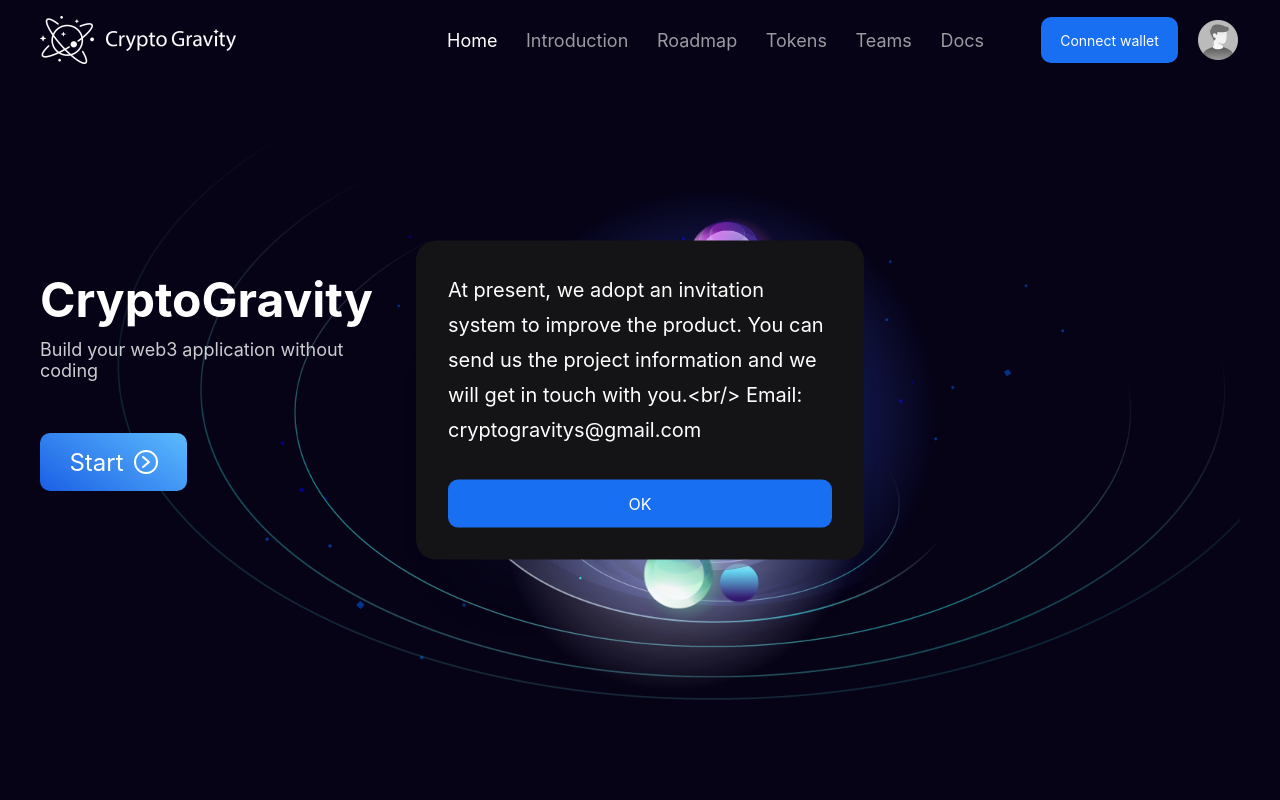
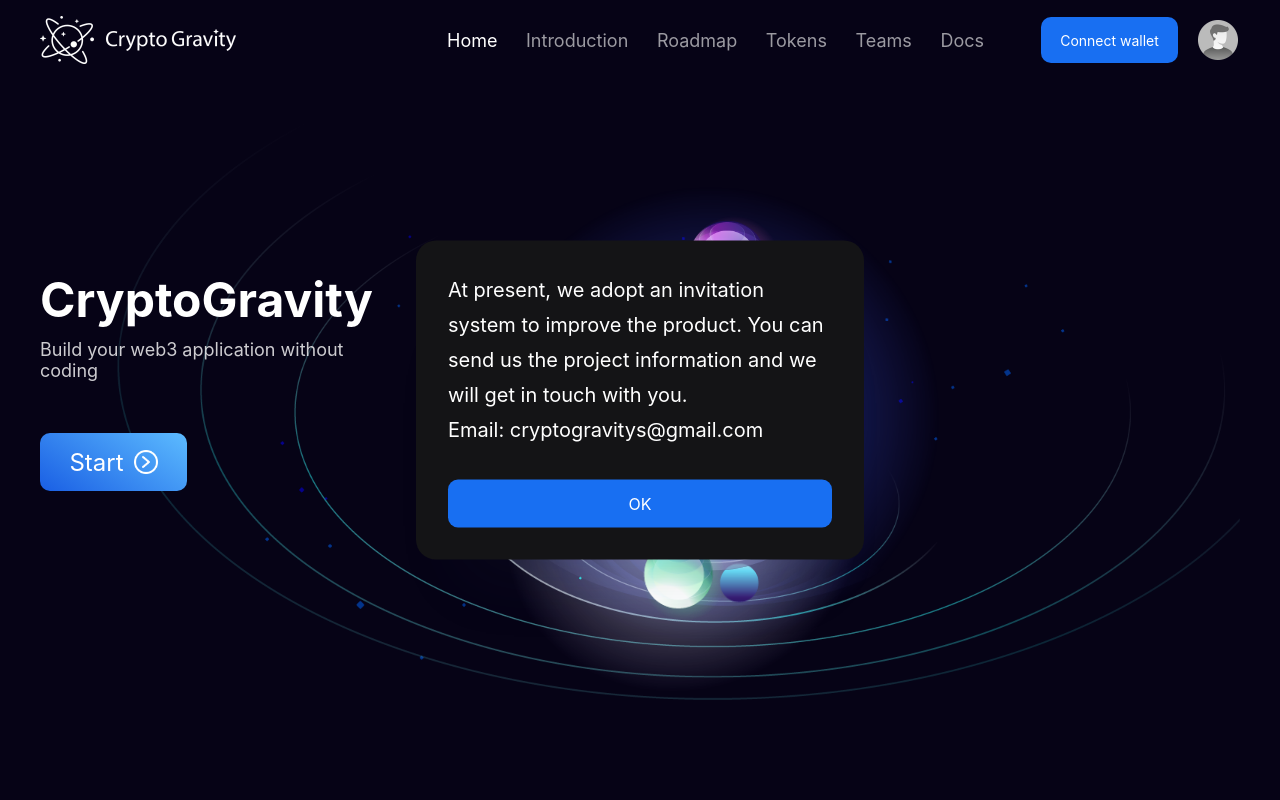
Before and after one commit to CryptoGravityDevelopGroup/websit-pc, a React app: page /#/ in a window 1280 px wide. Both pictures are taken after a click on the element "Start". Shown: the top 800 px of the page. Built offline with nearby package versions, Linux system fonts and the light colour scheme.

Commit message:
修改弹出框

```diff
--- a/src/components/footer/Footer.jsx
+++ b/src/components/footer/Footer.jsx
@@ -43,11 +43,11 @@ export function Footer() {
           </span>
         </span>
       </div>
-      <Dialog dialogStatus={developersDialogStatus} content='
-        <div style="text-align:center">
-          Currently only available to developers
-        </div>
-      '
+      <Dialog dialogStatus={developersDialogStatus} content={
+          <div style={{textAlign:'center'}}>
+            Currently only available to developers
+          </div>
+        }
         onClose={() => {
           setDevelopersDialogStatus(false)
         }}/>
--- a/src/pages/main/MainPage.jsx
+++ b/src/pages/main/MainPage.jsx
@@ -550,7 +550,8 @@ export function MainPage() {
         </div>
       </div>
       <Footer/>
-      <Dialog dialogStatus={startDialogStatus} content='At present, we adopt an invitation system to improve the product. You can send us the project information and we will get in touch with you.<br/> Email: cryptogravitys@gmail.com'
+      <Dialog dialogStatus={startDialogStatus} content={
+        <span>At present, we adopt an invitation system to improve the product. You can send us the project information and we will get in touch with you.<br/> Email: cryptogravitys@gmail.com</span>}
       onClose={() => {
         setStartDialogStatus(false)
       }}/>
```
